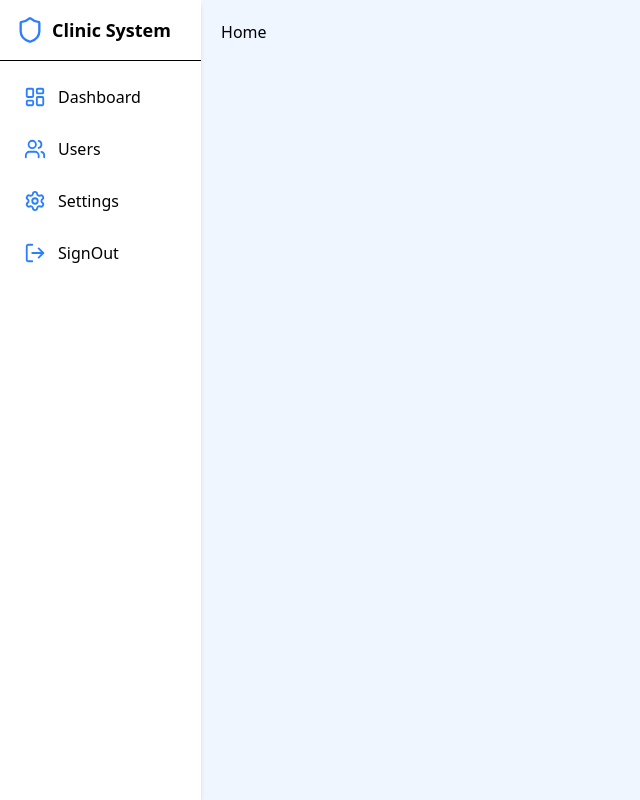
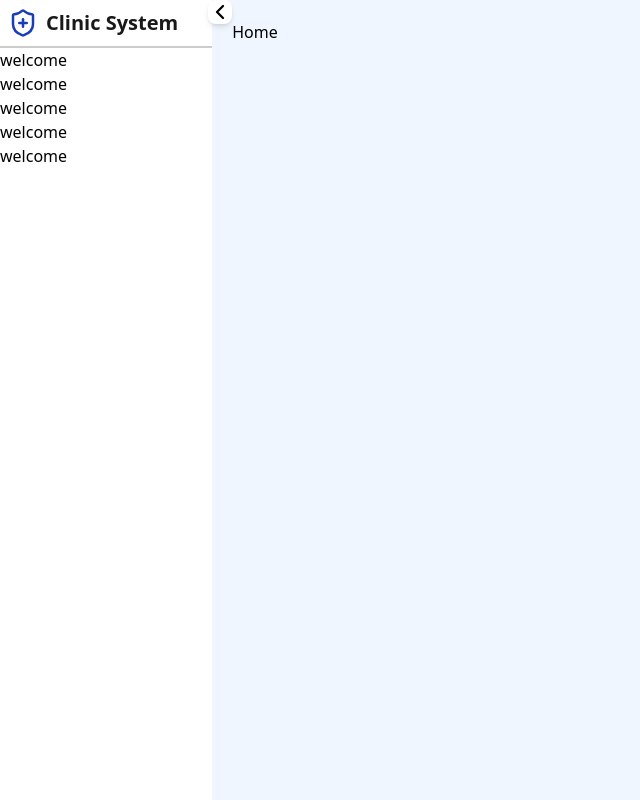
Before and after one commit to SherinNXLT/clinic-management-system-frontend, a React (Vite) app: page /clinic-system in a window 1280 px wide. Shown: the whole page, without its empty margins (0-640 px from the left). Built offline with nearby package versions, Linux system fonts and the light colour scheme.

Commit message:
to change the responsive menu

```diff
--- a/src/components/common/CommonMenu.tsx
+++ b/src/components/common/CommonMenu.tsx
@@ -1,83 +1,42 @@
-import { Shield, X } from "lucide-react";
-import { useState, useEffect } from "react";
+import { ChevronLeft, ChevronRight, ShieldPlus } from "lucide-react";
+import { useEffect, useState } from "react";
 import SuperAdmin from "./menus/SuperAdmin";
+import useIsMobile from "../../utils/ResponsiveChecking";
 
 const CommonMenu: React.FC = () => {
-  const [isCollapsed, setIsCollapsed] = useState(false); // Desktop collapse
-  const [isMobileOpen, setIsMobileOpen] = useState(false); // Mobile sidebar
-  const [isMobile, setIsMobile] = useState(false);
-
-  // Detect screen size (mobile vs desktop)
+  const [isOpen, setIsOpen] = useState<boolean>(true);
+  const isMobile = useIsMobile(768); // 768px = Tailwind md breakpoint
   useEffect(() => {
-    const checkScreen = () => setIsMobile(window.innerWidth < 1024);
-    checkScreen();
-    window.addEventListener("resize", checkScreen);
-    return () => window.removeEventListener("resize", checkScreen);
-  }, []);
+    isMobile ? setIsOpen(false) : setIsOpen(true);
+  }, [isMobile])
 
   return (
-    <>
-      {/* Mobile Trigger */}
-      {isMobile && (
-        <button
-          className="fixed top-4 right-4 z-50 p-1 rounded-md bg-white shadow-md"
-          onClick={() => setIsMobileOpen((prev) => !prev)}
-          aria-label="Toggle menu"
-        >
-          <Shield className="text-blue-500" size={24} />
-        </button>
-      )}
-
-      {/* Mobile Overlay */}
-      {isMobile && isMobileOpen && (
-        <div
-          className="fixed inset-0 bg-black/40 z-40"
-          onClick={() => setIsMobileOpen(false)}
-        />
-      )}
-
-      {/* Sidebar */}
-      <aside
-        className={`
-          fixed lg:static top-0 left-0 z-50 h-screen overflow-hidden bg-white shadow-md flex flex-col
-          transition-all duration-500 ease-in-out
-          ${isMobile ? (isMobileOpen ? "w-full" : "w-[0]") : isCollapsed ? "lg:w-[64px]" : "lg:w-[240px]"}
-        `}
+    <div
+      className={`${
+        isOpen ? "w-[90%] md:w-[20%]" : "w-0"
+      } fixed left-0 md:relative  min-h-screen transition-all duration-500  bg-white`}
+    >
+      <button
+        onClick={() => setIsOpen(!isOpen)}
+        className="absolute -right-5 top-0 bg-white cursor-pointer rounded-lg shadow-md"
       >
-        {/* Header */}
-        <div className="flex overflow-hidden items-center justify-between p-4 border-b">
-          <div
-            className="flex items-center cursor-pointer"
-            onClick={() =>
-              isMobile ? setIsMobileOpen((prev) => !prev) : setIsCollapsed((prev) => !prev)
-            }
-          >
-            <Shield className="text-blue-500 shrink-0" size={28} />
-            <h2
-              className={`text-lg font-bold overflow-hidden pl-2 whitespace-nowrap lg:block transition-opacity duration-300 ${
-                isCollapsed ? "opacity-0 w-0" : "opacity-100"
-              }`}
-            >
-              Clinic System
-            </h2>
-          </div>
-
-          {/* Close for Mobile */}
-          {isMobile && isMobileOpen && (
-            <button
-              className="lg:hidden"
-              onClick={() => setIsMobileOpen(false)}
-              aria-label="Close menu"
-            >
-              <X size={24} />
-            </button>
-          )}
-        </div>
-
-        {/* Menu */}
-        <SuperAdmin expanded={isMobile ? isMobileOpen : !isCollapsed} />
-      </aside>
-    </>
+        {isOpen ? (
+          <ChevronLeft strokeWidth={2.25} />
+        ) : (
+          <ChevronRight strokeWidth={2.25} />
+        )}
+      </button>
+      {/* Logo */}
+      <div className="w-full p-2 overflow-hidden flex items-center">
+        <ShieldPlus size={30} strokeWidth={2} className="text-blue-800" />
+        <h1 className="text-black/90 font-bold pl-2 text-xl">Clinic System</h1>
+      </div>
+      <p className="bg-black/20 p-[1px]"></p>
+      {/* menus */}
+      <div className="w-full overflow-hidden">
+        <SuperAdmin />
+      </div>
+    </div>
   );
 };
 
--- a/src/components/common/menus/SuperAdmin.tsx
+++ b/src/components/common/menus/SuperAdmin.tsx
@@ -1,34 +1,15 @@
-import { superAdminMenu } from "./superAdminMenu";
 
-interface Props {
-  expanded: boolean;
+
+const SuperAdmin:React.FC = () => {
+  return (
+    <div>
+      <h2>welcome</h2>
+      <h2>welcome</h2>
+      <h2>welcome</h2>
+      <h2>welcome</h2>
+      <h2>welcome</h2>
+    </div>
+  )
 }
 
-const SuperAdmin: React.FC<Props> = ({ expanded }) => {
-  return (
-    <nav className="p-4">
-      <ul className="space-y-3">
-        {superAdminMenu.map((item) => {
-          const Icon = item.icon;
-          return (
-            <li
-              key={item.label}
-              className="flex items-center cursor-pointer p-2 rounded-lg hover:bg-blue-50 transition"
-            >
-              <Icon size={22} className="text-blue-500 shrink-0" />
-              <span
-                className={`pl-3 font-medium transition-all duration-300 ${
-                  expanded ? "opacity-100" : "opacity-0 w-0"
-                }`}
-              >
-                {item.label}
-              </span>
-            </li>
-          );
-        })}
-      </ul>
-    </nav>
-  );
-};
-
-export default SuperAdmin;
+export default SuperAdmin
--- a/src/components/common/menus/superAdminMenu.tsx
+++ /dev/null
@@ -1,25 +0,0 @@
-import { LayoutDashboard, Users, Settings, LogOut } from "lucide-react";
-import type { MenuItem } from "../types/menu";
-
-export const superAdminMenu: MenuItem[] = [
-  {
-    label: "Dashboard",
-    icon: LayoutDashboard,
-    path: "/dashboard",
-  },
-  {
-    label: "Users",
-    icon: Users,
-    path: "/users",
-  },
-  {
-    label: "Settings",
-    icon: Settings,
-    path: "/settings",
-  },
-  {
-    label: "SignOut",
-    icon: LogOut,
-    path: "/",
-  },
-];
--- /dev/null
+++ b/src/utils/ResponsiveChecking.tsx
@@ -0,0 +1,18 @@
+import { useState, useEffect } from "react";
+
+function useIsMobile(breakpoint: number = 768) {
+  const [isMobile, setIsMobile] = useState<boolean>(window.innerWidth < breakpoint);
+
+  useEffect(() => {
+    const handleResize = () => {
+      setIsMobile(window.innerWidth < breakpoint);
+    };
+
+    window.addEventListener("resize", handleResize);
+    return () => window.removeEventListener("resize", handleResize);
+  }, [breakpoint]);
+
+  return isMobile;
+}
+
+export default useIsMobile;
```
Also changed, not shown: src/components/common/types/menu.tsx (deleted, +0 -8 lines).
